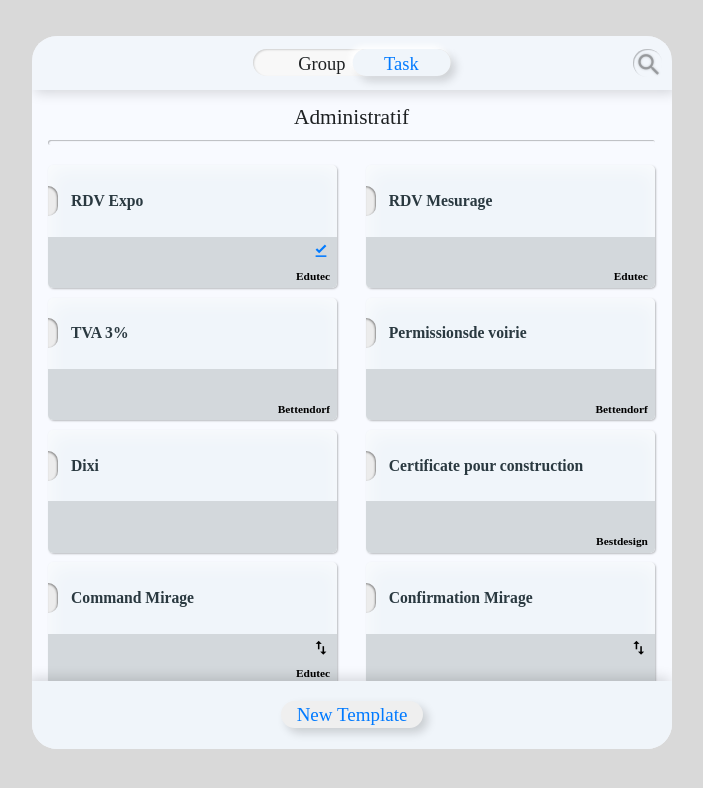
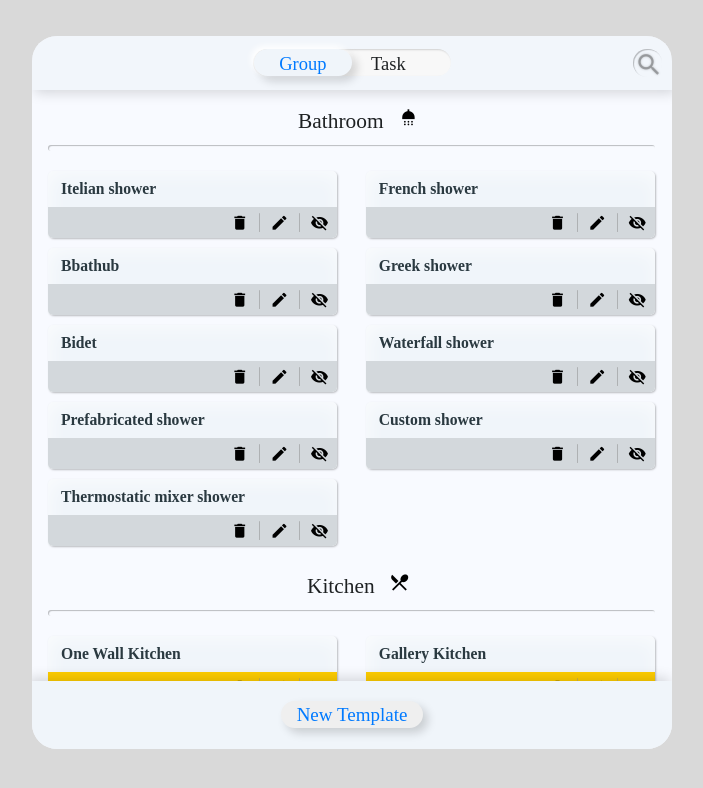
Before and after one commit to timsar2/EduTecTasks, an Angular app: page /home in a window 1280 px wide. Shown: the top 788 px of the page, without its empty margins (288-991 px from the left). Built offline with nearby package versions, Linux system fonts and the light colour scheme; a web font is replaced by a local one.

Commit message:
fix(description): mark readme as completed

```diff
--- a/src/app/pages/home/feature/landing-page/landing-page.component.ts
+++ b/src/app/pages/home/feature/landing-page/landing-page.component.ts
@@ -18,7 +18,7 @@ export class LandingPageComponent {
     { icon: 'visibility_off', iconColor: 'success', action: 'visibilityOff' }
   ]
 
-  protected toggleOn: boolean = true
+  protected toggleOn: boolean = false
 
   protected filteredFactors$ = combineLatest([this.houseService.houseFactors$, this.searchTerm$]).pipe(
     map(([factors, searchTerm]) =>
--- a/src/styles/_base.scss
+++ b/src/styles/_base.scss
@@ -53,7 +53,7 @@ h5 {
 }
 
 p {
-  line-height: 1.5rem;
+  line-height: 1rem;
   color: var(--app-color-dark);
 }
 
```
Also changed, not shown: 1 other file (tests, documents, lock files or other folders).
